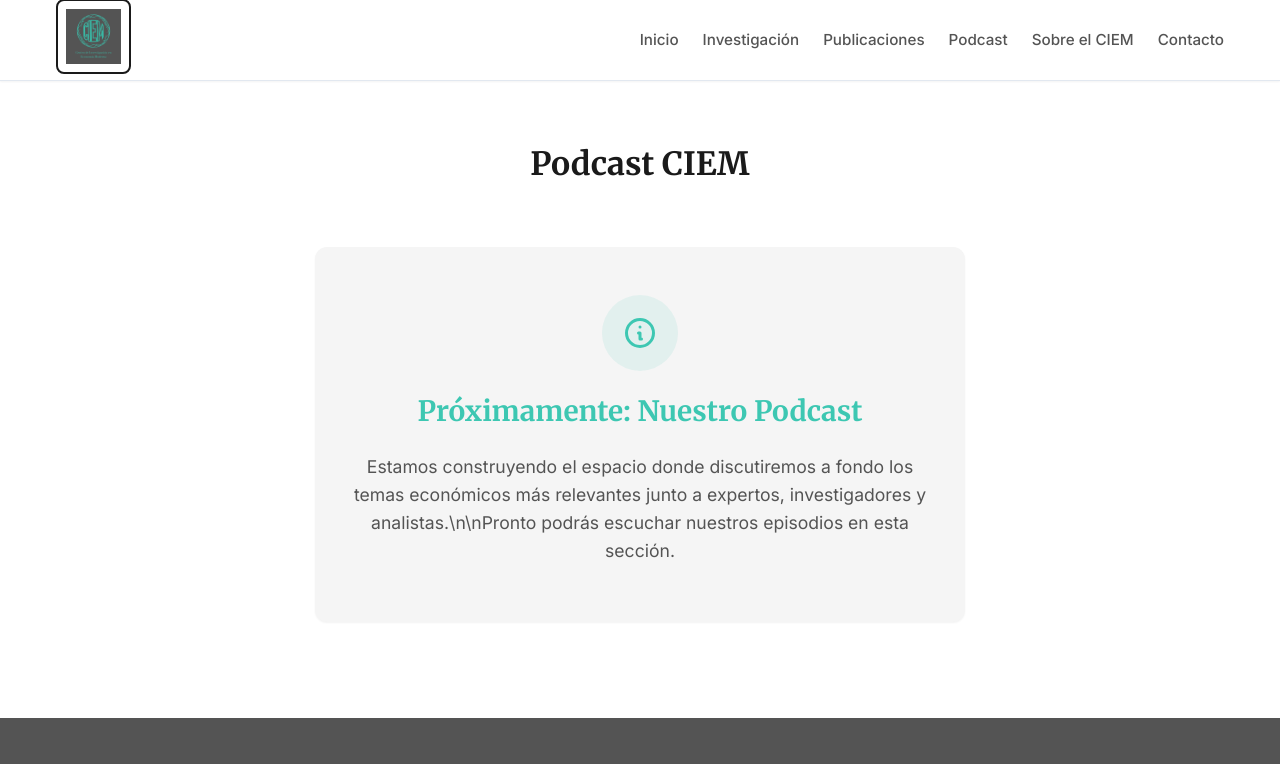
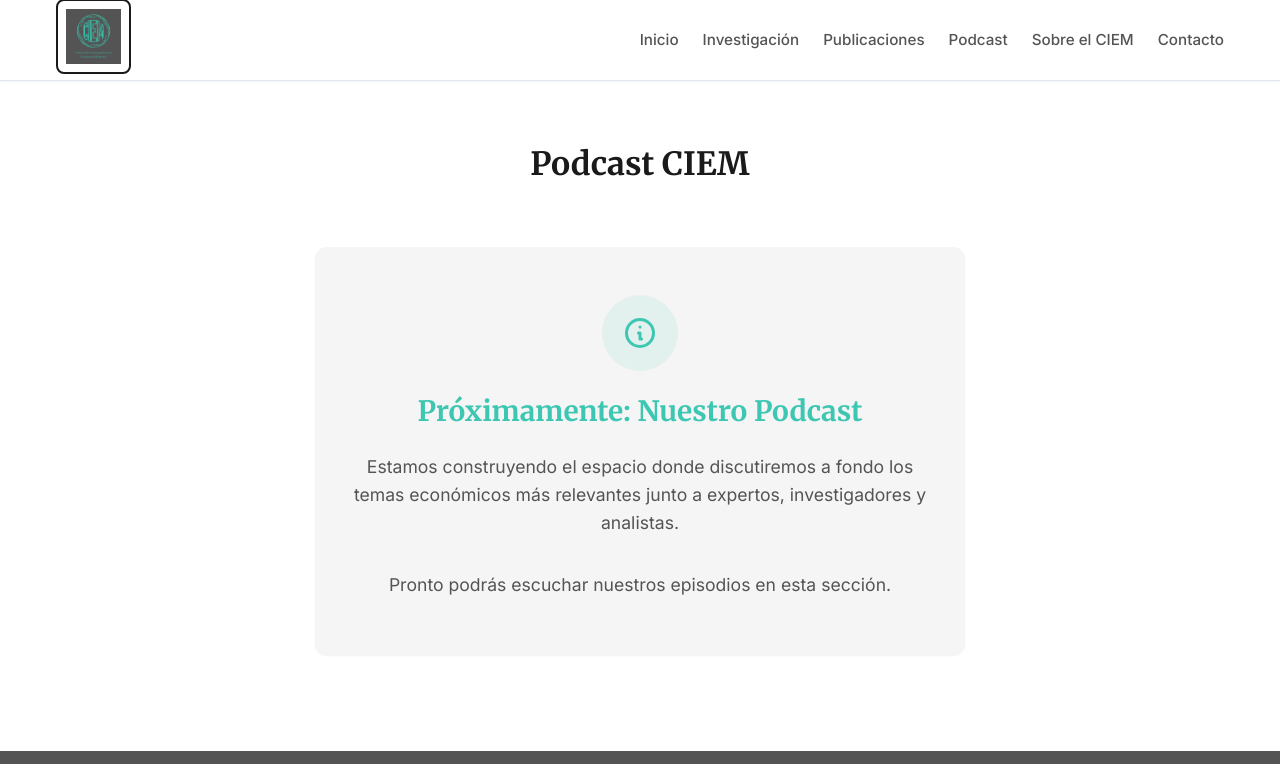
Before and after one commit to rapismc12-glitch/CIEM, a Next.js app: page /podcast in a window 1280 px wide. Shown: the top 764 px of the page. Built offline with nearby package versions, Linux system fonts and the light colour scheme.

Commit message:
Fix newline rendering in Podcast description

```diff
--- a/app/podcast/page.tsx
+++ b/app/podcast/page.tsx
@@ -11,7 +11,7 @@ export default function Podcast() {
             <h1 style={{ marginBottom: '2rem', color: 'var(--color-base-darker)', textAlign: 'center' }}>Podcast CIEM</h1>
             <EmptyState
                 title="Próximamente: Nuestro Podcast"
-                description="Estamos construyendo el espacio donde discutiremos a fondo los temas económicos más relevantes junto a expertos, investigadores y analistas.\n\nPronto podrás escuchar nuestros episodios en esta sección."
+                description={"Estamos construyendo el espacio donde discutiremos a fondo los temas económicos más relevantes junto a expertos, investigadores y analistas.\n\nPronto podrás escuchar nuestros episodios en esta sección."}
             />
         </div>
     );
```
